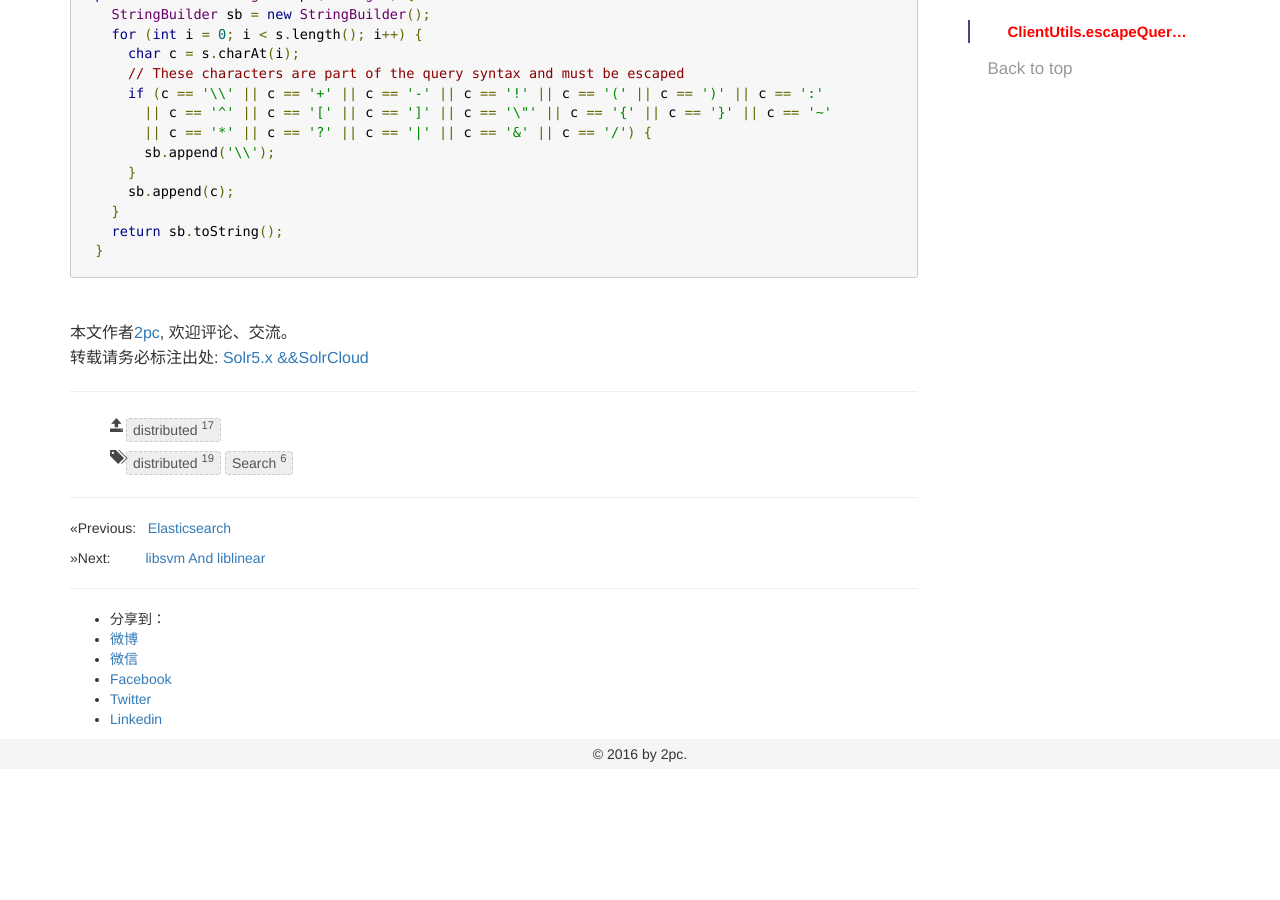
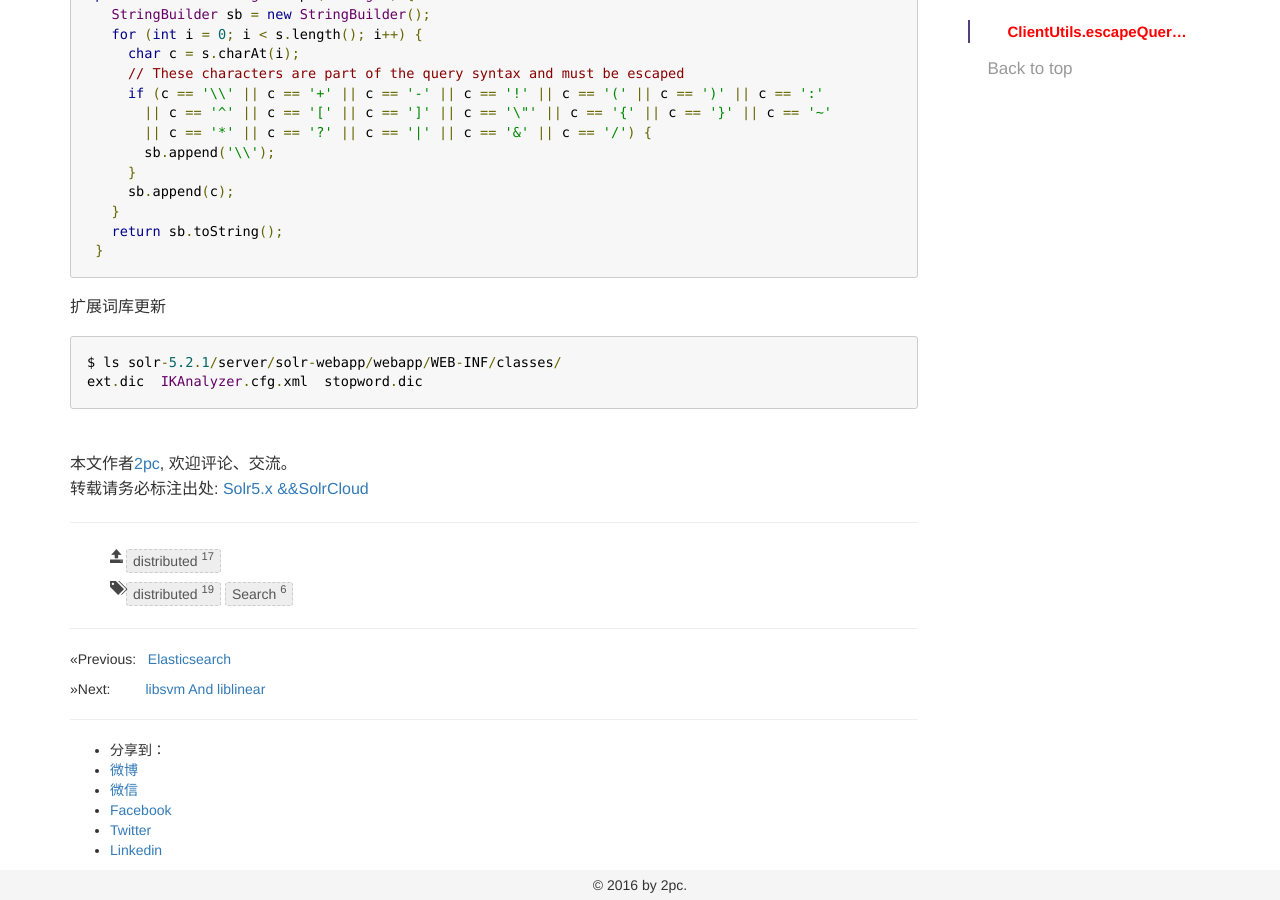
Before and after one commit to luyee/2pc.github.io, a Jekyll site: the page built from _posts/Search/2015-09-17-Solr5.md, in a window 1280 px wide and 900 px high, scrolled down 4136 px. Built offline with Jekyll 4.4.1, drawn with Linux system fonts in a browser that asks for light colours; comment, search, counter and statistics services are not loaded; before the commit the page ends 4905 px from its top, so only the background shows below that.

Commit message:
Update 2015-09-17-Solr5.md

````diff
--- a/_posts/Search/2015-09-17-Solr5.md
+++ b/_posts/Search/2015-09-17-Solr5.md
@@ -223,3 +223,10 @@ QueryParser.escape()
    return sb.toString();
  }
 ```
+
+扩展词库更新
+
+```
+$ ls solr-5.2.1/server/solr-webapp/webapp/WEB-INF/classes/
+ext.dic  IKAnalyzer.cfg.xml  stopword.dic
+```
````
